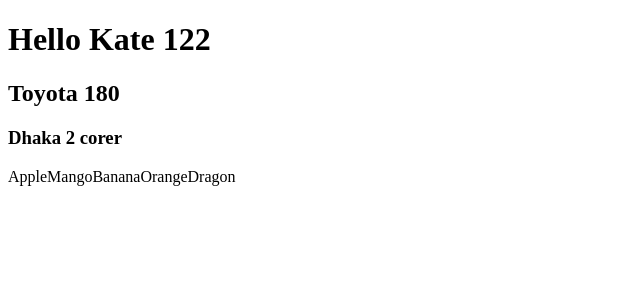
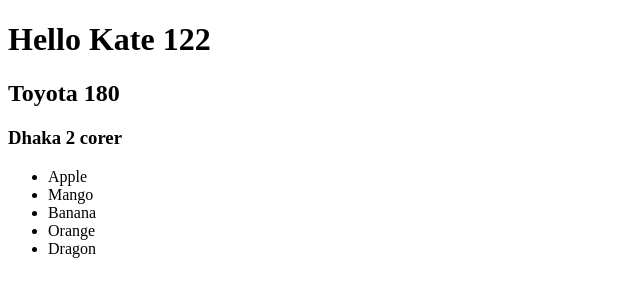
Before and after one commit to Atiqul-Imon/reactproject, a React (Vite) app: page / in a window 1280 px wide. Shown: the top 300 px of the page, without its empty margins (0-640 px from the left). Built offline with nearby package versions, Linux system fonts and the light colour scheme.

Commit message:
add new fuits component

```diff
--- a/src/components/Fruits.jsx
+++ b/src/components/Fruits.jsx
@@ -1,5 +1,13 @@
 export default function Fruits() {
   const fruits = ["Apple", "Mango", "Banana", "Orange", "Dragon"];
 
-  return <div>{fruits}</div>;
+  return (
+    <div>
+      <ul>
+        {fruits.map((fruit, i) => (
+          <li key={i}>{fruit}</li>
+        ))}
+      </ul>
+    </div>
+  );
 }
```
